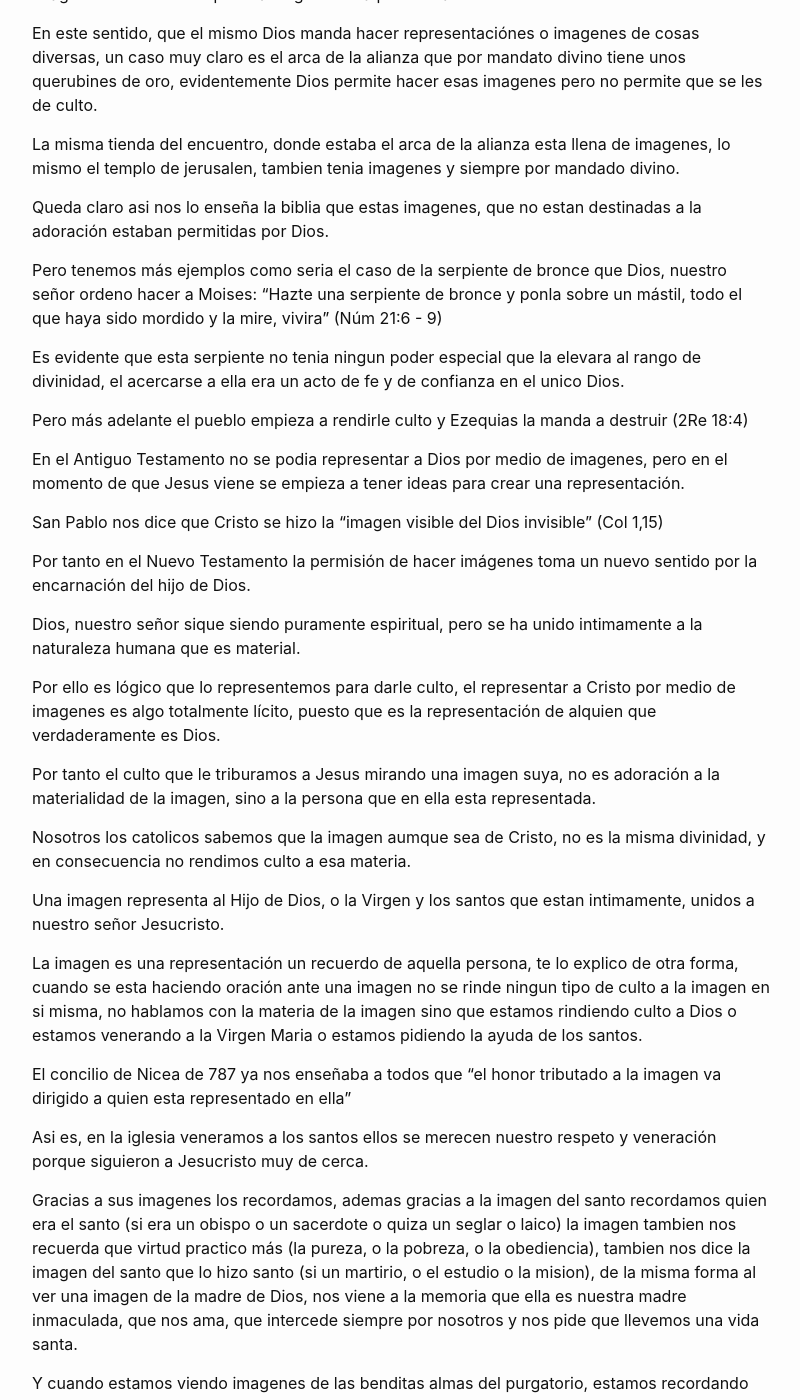
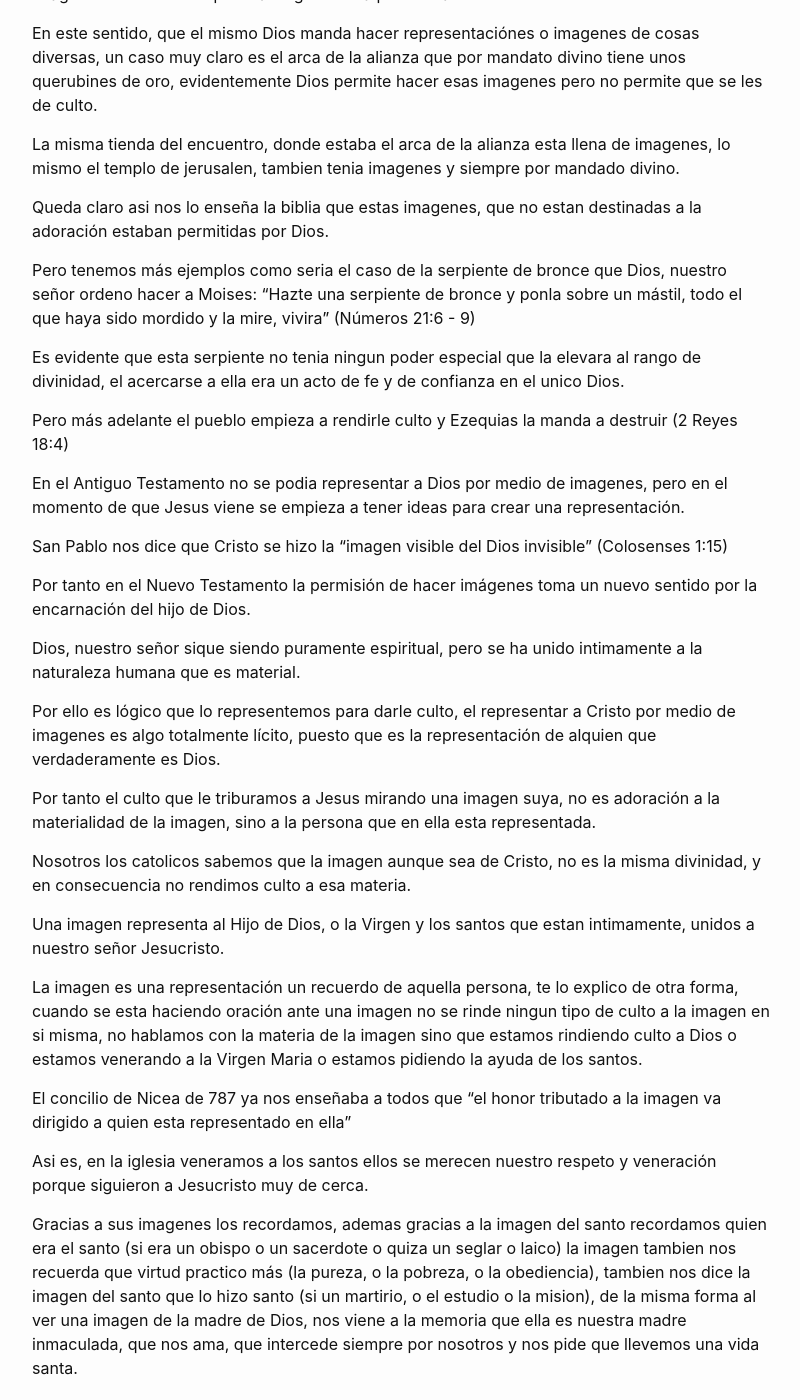
Before and after one commit to dylanmeca/dylanmeca.github.io, a Jekyll site: the page built from _posts/2021-05-16-es-cierto-que-los-catolicos-adoran-imagenes.md, in a window 1280 px wide and 1400 px high, scrolled down 918 px. Shown: the whole window, without its empty margins (238-1038 px from the left). Built offline with Jekyll 4.4.1, drawn with Linux system fonts in a browser that asks for light colours; a script that is not in the unit is left out; comment, search, counter and statistics services are not loaded.

Commit message:
Update and rename 2021-05-16-es-cierto-que-los-catolicos-adoran-imagenes-?.md to 2021-05-16-es-cierto-que-los-catolicos-adoran-imagenes.md

```diff
--- a/_posts/2021-05-16-es-cierto-que-los-catolicos-adoran-imagenes-?.md
+++ b/_posts/2021-05-16-es-cierto-que-los-catolicos-adoran-imagenes.md
@@ -33,15 +33,15 @@ La misma tienda del encuentro, donde estaba el arca de la alianza esta llena de
 
 Queda claro asi nos lo enseña la biblia que estas imagenes, que no estan destinadas a la adoración estaban permitidas por Dios.
 
-Pero tenemos más ejemplos como seria el caso de la serpiente de bronce que Dios, nuestro señor ordeno hacer a Moises: "Hazte una serpiente de bronce y ponla sobre un mástil, todo el que haya sido mordido y la mire, vivira" (Núm 21:6 - 9)
+Pero tenemos más ejemplos como seria el caso de la serpiente de bronce que Dios, nuestro señor ordeno hacer a Moises: "Hazte una serpiente de bronce y ponla sobre un mástil, todo el que haya sido mordido y la mire, vivira" (Números 21:6 - 9)
 
 Es evidente que esta serpiente no tenia ningun poder especial que la elevara al rango de divinidad, el acercarse a ella era un acto de fe y de confianza en el unico Dios.
 
-Pero más adelante el pueblo empieza a rendirle culto y Ezequias la manda a destruir (2Re 18:4)
+Pero más adelante el pueblo empieza a rendirle culto y Ezequias la manda a destruir (2 Reyes 18:4)
 
 En el Antiguo Testamento no se podia representar a Dios por medio de imagenes, pero en el momento de que Jesus viene se empieza a tener ideas para crear una representación.
 
-San Pablo nos dice que Cristo se hizo la "imagen visible del Dios invisible" (Col 1,15)
+San Pablo nos dice que Cristo se hizo la "imagen visible del Dios invisible" (Colosenses 1:15)
 
 Por tanto en el Nuevo Testamento la permisión de hacer imágenes toma un nuevo sentido por la encarnación del hijo de Dios.
 
@@ -51,7 +51,7 @@ Por ello es lógico que lo representemos para darle culto, el representar a Cris
 
 Por tanto el culto que le triburamos a Jesus mirando una imagen suya, no es adoración a la materialidad de la imagen, sino a la persona que en ella esta representada.
 
-Nosotros los catolicos sabemos que la imagen aumque sea de Cristo, no es la misma divinidad, y en consecuencia no rendimos culto a esa materia.
+Nosotros los catolicos sabemos que la imagen aunque sea de Cristo, no es la misma divinidad, y en consecuencia no rendimos culto a esa materia.
 
 Una imagen representa al Hijo de Dios, o la Virgen y los santos que estan intimamente, unidos a nuestro señor Jesucristo.
 
```
